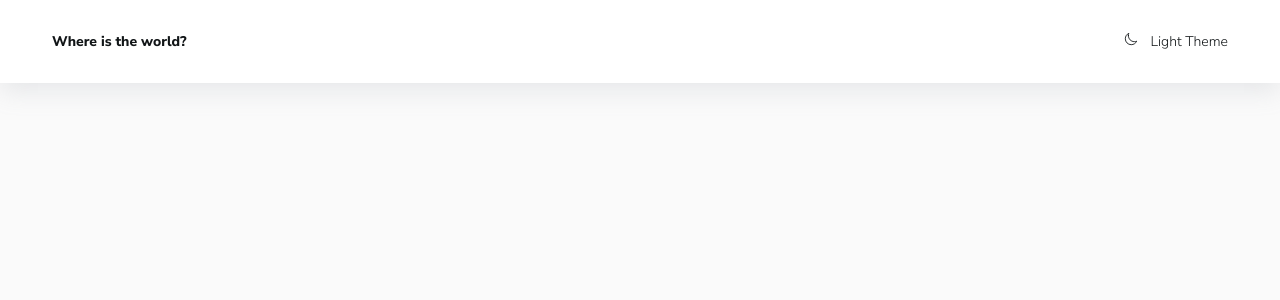
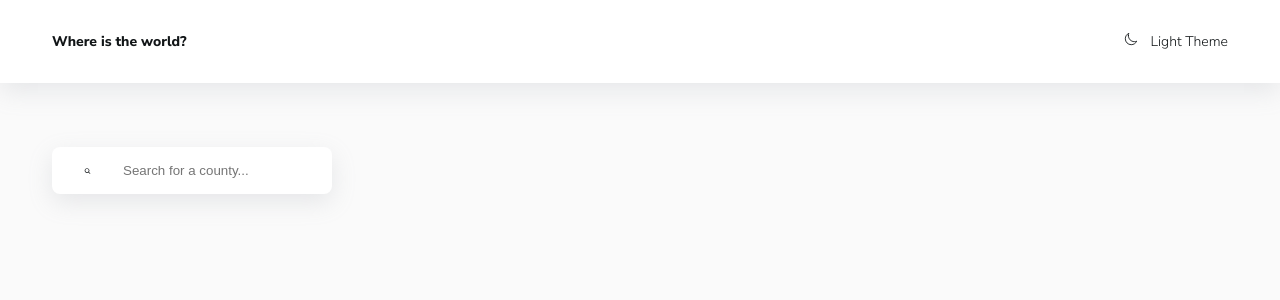
Before and after one commit to AlekseiBestuzhev/countries, a React (Create React App) app: page /#/ in a window 1280 px wide. Shown: the top 300 px of the page. Built offline with nearby package versions, Linux system fonts and the light colour scheme.

Commit message:
upd: create Controls, Search and Main

```diff
--- a/package.json
+++ b/package.json
@@ -9,11 +9,11 @@
 		"react-icons": "^4.9.0",
 		"react-router-dom": "^6.11.2",
 		"react-scripts": "5.0.1",
+		"react-select": "^5.7.3",
 		"styled-components": "^5.3.11",
 		"web-vitals": "^2.1.0"
 	},
 	"devDependencies": {
-		"typescript": "^4.4.2",
 		"@testing-library/jest-dom": "^5.14.1",
 		"@testing-library/react": "^13.0.0",
 		"@testing-library/user-event": "^13.2.1",
@@ -23,7 +23,8 @@
 		"@types/react": "^18.0.0",
 		"@types/react-dom": "^18.0.0",
 		"@types/react-router-dom": "^5.3.3",
-		"@types/styled-components": "^5.1.26"
+		"@types/styled-components": "^5.1.26",
+		"typescript": "^4.4.2"
 	},
 	"scripts": {
 		"start": "react-scripts start",
--- a/src/app/App.tsx
+++ b/src/app/App.tsx
@@ -1,9 +1,11 @@
+import { Controls } from "components/Controls";
 import { Header } from "components/Header";
 
 export const App = () => {
 	return (
 		<>
 			<Header />
+			<Controls />
 		</>
 	);
 }
--- a/src/components/Container.tsx
+++ b/src/components/Container.tsx
@@ -4,4 +4,4 @@ export const Container = styled.div`
 	max-width: 1240px;
 	margin: 0 auto;
 	padding: 0 2rem;
-`
+`;
--- /dev/null
+++ b/src/components/Controls.tsx
@@ -0,0 +1,18 @@
+import { useState } from "react";
+import { Main } from "./Main";
+import { Search } from "components/Search";
+
+export const Controls = () => {
+
+	const [search, setSearch] = useState('');
+
+	return (
+		<Main>
+			<Search
+				search={search}
+				setSearch={setSearch}
+				placeholder={"Search for a county..."}
+			/>
+		</Main>
+	);
+}
--- /dev/null
+++ b/src/components/Main.tsx
@@ -0,0 +1,24 @@
+import { FC, ReactNode } from "react";
+import styled from "styled-components";
+import { Container } from "components/Container";
+
+type MainPropsType = {
+	children: ReactNode
+}
+
+const Wrapper = styled.main`
+	padding: 2rem 0;
+
+	@media(min-width: 767px) {
+		padding: 4rem 0;
+	}
+	`
+
+export const Main: FC<MainPropsType> = ({ children }) => {
+
+	return (
+		<Wrapper>
+			<Container>{children}</Container>
+		</Wrapper>
+	);
+}
--- /dev/null
+++ b/src/components/Search.tsx
@@ -0,0 +1,52 @@
+import { FC } from 'react';
+import styled from 'styled-components';
+import { IoSearch } from 'react-icons/io5';
+
+type SearchPropsType = {
+	search: string;
+	setSearch: (str: string) => void,
+	placeholder: string
+}
+
+type InputPropsType = {
+	placeholder: string
+}
+
+const InputContainer = styled.label`
+	display: flex;
+	align-items: center;
+
+	width: 100%;
+	margin-bottom: 1.rem;
+	padding: 1rem 2rem;
+
+	background-color: var(--colors-ui-base);
+	border-radius: var(--rad);
+	box-shadow: var(--shadow);
+
+	@media(min-width: 767px) {
+		margin-bottom: 0;
+		width: 280px;
+	}
+`;
+
+const Input = styled.input.attrs<InputPropsType>(({ placeholder }) => ({
+	type: 'search',
+	placeholder: placeholder
+}))`
+	color: var(--colors-text);
+	background-color: var(--colors-ui-base);
+	margin-left: 2rem;
+	border: none;
+	outline: none;
+`;
+
+export const Search: FC<SearchPropsType> = ({ search, setSearch, placeholder }) => {
+
+	return (
+		<InputContainer>
+			<IoSearch />
+			<Input placeholder={placeholder} />
+		</InputContainer>
+	);
+}
```
Also changed, not shown: src/components/Header.tsx (+8 -4 lines), 1 other file (tests, documents, lock files or other folders).
